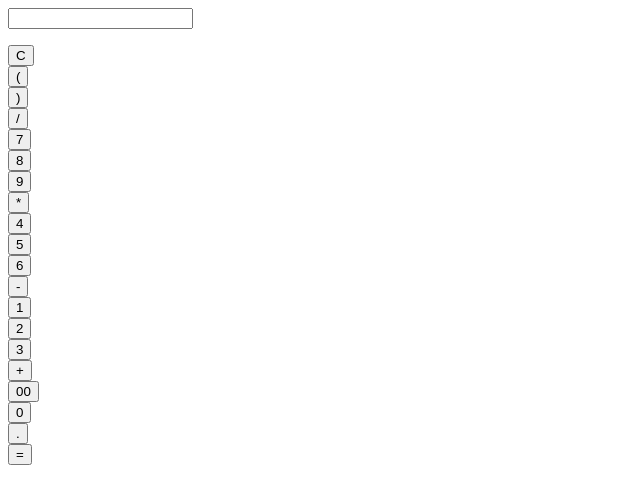
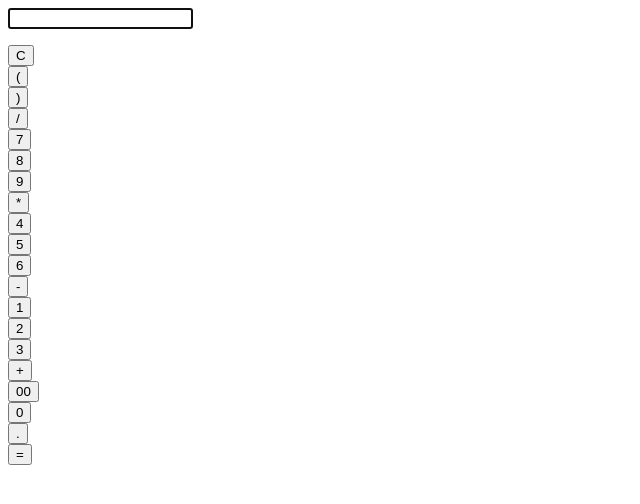
Before and after one commit to Akim-boyarin/Calculator, a React app: page / in a window 1280 px wide. Shown: the top 504 px of the page, without its empty margins (0-640 px from the left). Built offline with nearby package versions, Linux system fonts and the light colour scheme.

Commit message:
create autofocus in app

```diff
--- a/src/App.jsx
+++ b/src/App.jsx
@@ -35,8 +35,12 @@ export default function App() {
         setCalculationResult('');
     };
 
+    let pressHandler = (event) => {
+        console.log(event);
+    };
+
     return (
-        <div>
+        <div onKeyDown={pressHandler}>
             <Display
                 expression={expression}
                 setExpression={setExpression}
--- a/src/components/Display.jsx
+++ b/src/components/Display.jsx
@@ -23,7 +23,7 @@ export default function Display(props) {
 
     return (
         <div>
-            <input type="text" value={expression} onChange={changeHandler} onKeyDown={pressHandler} tabIndex="1"/>
+            <input type="text" value={expression} onChange={changeHandler} onKeyDown={pressHandler} tabIndex="1" autoFocus/>
             <p>{calculationResult}</p>
         </div>
     );
```
Also changed, not shown: 4 other files (tests, documents, lock files or other folders).
